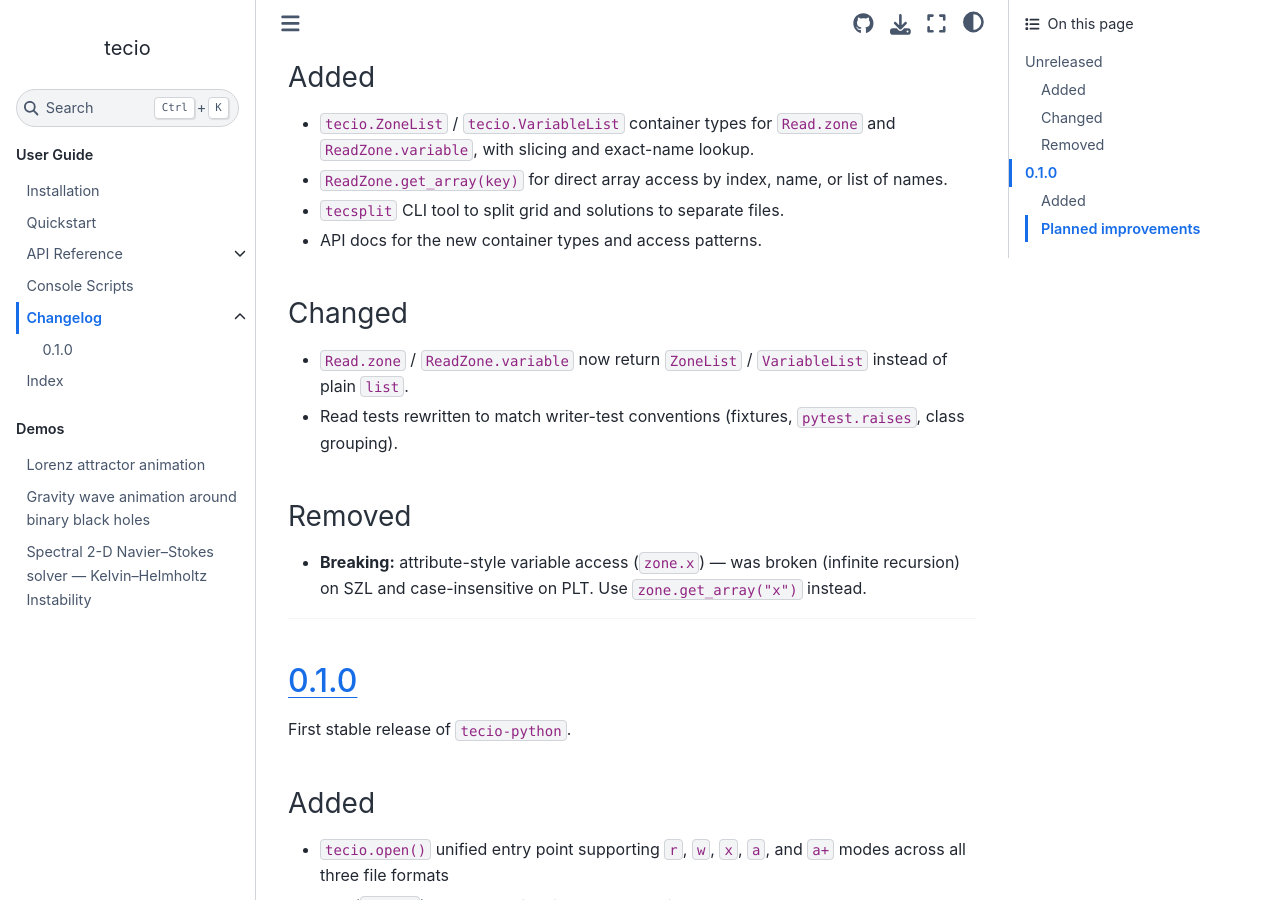
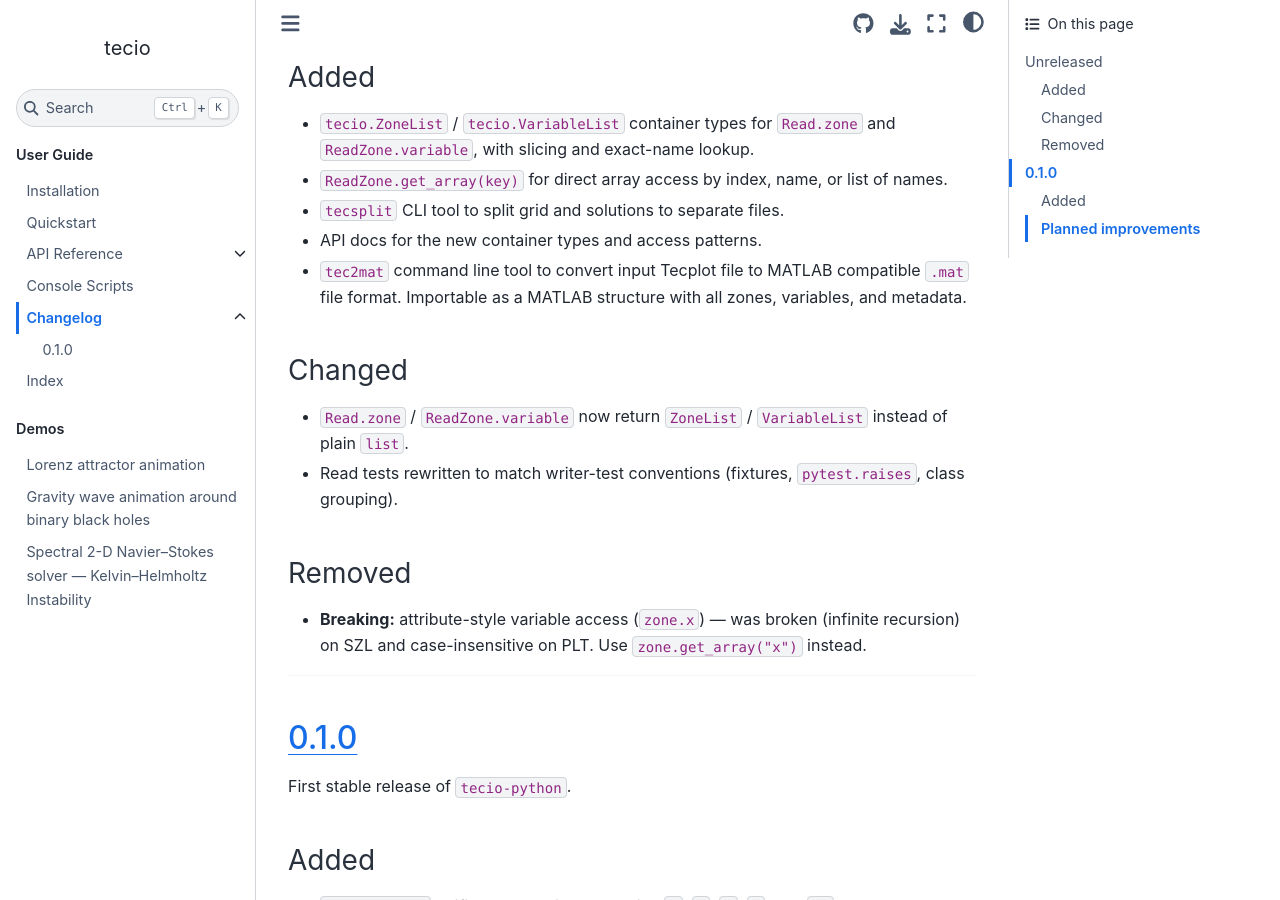
Before and after one commit to meersman/tecio, a Sphinx documentation site: the page built from docs/changelog.md, in a window 1280 px wide and 900 px high, scrolled down 316 px. Built offline with Sphinx 7.4.7 and the Sphinx Book theme 1.1.4, drawn with Linux system fonts in a browser that asks for light colours.

Commit message:
added tec2mat dependencies to ci, updated changelog

```diff
--- a/docs/changelog.md
+++ b/docs/changelog.md
@@ -17,6 +17,9 @@ and this project adheres to [Semantic Versioning](https://semver.org/spec/v2.0.0
   of names.
 - `tecsplit` CLI tool to split grid and solutions to separate files.
 - API docs for the new container types and access patterns.
+- `tec2mat` command line tool to convert input Tecplot file to MATLAB
+  compatible `.mat` file format. Importable as a MATLAB structure with all
+  zones, variables, and metadata.
 
 ### Changed
 
```
Also changed, not shown: 1 other file.
